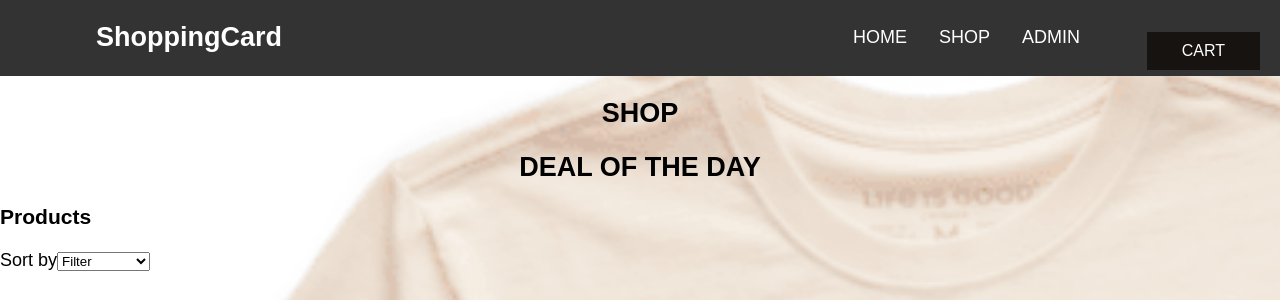
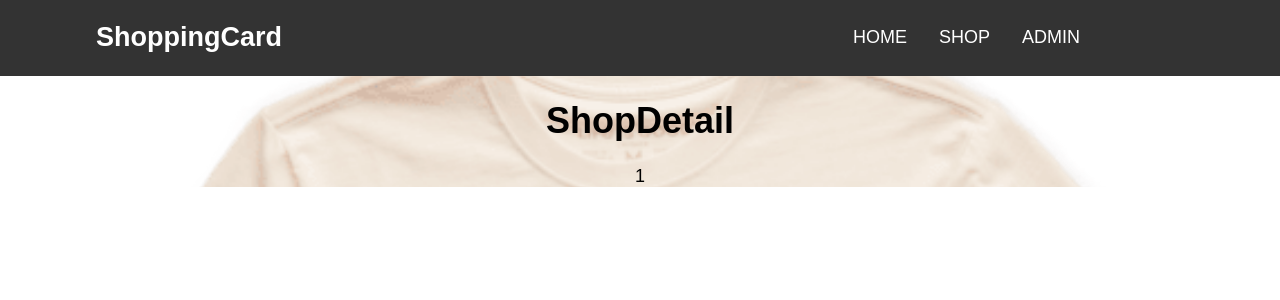
Before and after one commit to MaheshBhadane/Ecommerce, a React (Create React App) app: page /Shop/1 in a window 1280 px wide. Shown: the top 300 px of the page. Built offline with nearby package versions, Linux system fonts and the light colour scheme.

Commit message:
Added Nested Routes

```diff
--- a/src/App.js
+++ b/src/App.js
@@ -9,6 +9,7 @@
 import Shop from './components/Navbar/Shop';
 import Home from './components/Navbar/Home';
 import Error from './components/Navbar/Error';
+import ShopDetail from './components/Navbar/ShopDetail';
 import background from "./placeholder.png";
 
 
@@ -110,10 +111,13 @@
        <Cart products={cart} changeQuantity={changeQuantity} />
        </Route>
 
-       <Route path='/shop'> <Shop/>
+       <Route path='/shop' exact> <Shop/>
        <Products products={products} sortProducts={sortProducts} addToCart={addToCart} removeData={removeData} />
        <Cart products={cart} changeQuantity={changeQuantity} />
        </Route>
+
+       <Route path='/shop/:shopId' component={ShopDetail} />
+
 
        <Route path='/admin' component={Admin} exact/>
        <Route path='*' component={Error} exact/>
--- a/src/components/Navbar/Error.js
+++ b/src/components/Navbar/Error.js
@@ -1,12 +1,15 @@
 import React from 'react';
+import error from './404.gif';
 
 const Error = () => {
     return(
         <>
     <div>
         <center>
-        <h1>404 Error</h1>
-        <h1>Page Not Found</h1>
+        {/* <h1>404 Error</h1>
+        <h1>Page Not Found</h1> */}
+        <br></br>
+        <img src={error} alt="" width="1500" height="500"/>
         </center>
     </div>
         </>
--- a/src/components/Navbar/Shop.js
+++ b/src/components/Navbar/Shop.js
@@ -1,8 +1,23 @@
-import React from 'react'
+import React from 'react';
+import { Route } from 'react-router-dom';
+import { Link } from 'react-router-dom';
 
 const Shop = () => {
   return (
-    <div><h2><center>SHOP</center></h2></div>
+    <>
+    <center>
+    <ul>
+    <div><h2>SHOP</h2></div>
+
+      <li><Link to='/shop/id1'>Gents Clothes</Link></li>
+      <li><Link to='/shop/id2'>Ladies Clothes</Link></li>
+      <li><Link to='/shop/id3'>Babies Clothes</Link></li>
+    </ul>
+    </center>
+    <Route path={'/Shop/:id'}>
+      <center > <p>Shop here..!! </p> </center>
+    </Route>
+    </>
   )
 }
 export default Shop;
--- /dev/null
+++ b/src/components/Navbar/ShopDetail.js
@@ -0,0 +1,16 @@
+import React from 'react';
+import { useParams } from 'react-router-dom';
+
+const ShopDetail = () => {
+    const params= useParams();
+    console.log(params.shopId);
+
+  return (
+    <>
+    <center><h1>ShopDetail</h1>
+    <p>{params.shopId}</p>
+    </center>
+    </>
+  )
+}
+ export default ShopDetail;
```
Also changed, not shown: src/components/Navbar/404.gif (added).
